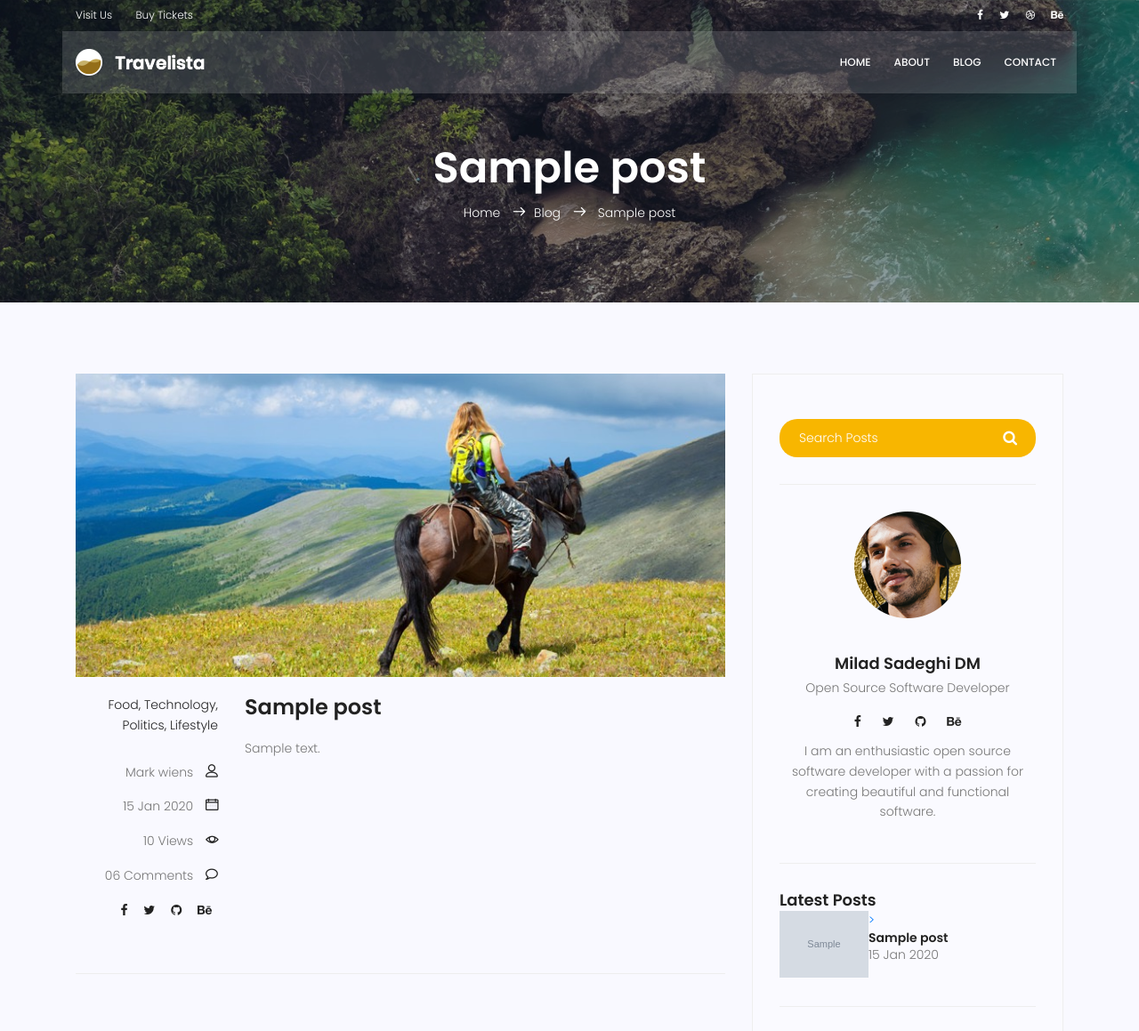
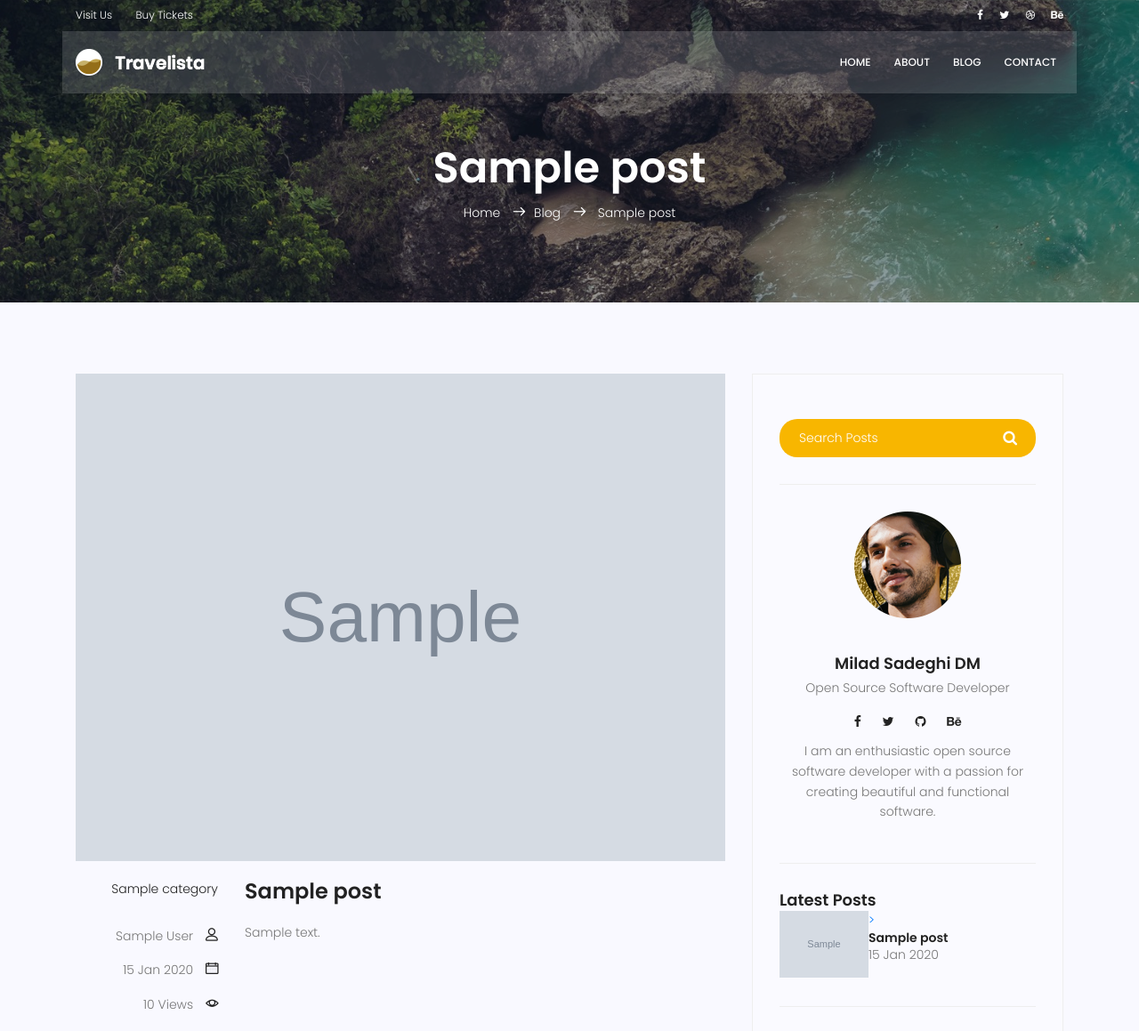
Before and after one commit to miladsade96/mydj, a Django app: page /blog/1 in a window 1280 px wide. Shown: the top 1159 px of the page at 89% size. Run offline with Django 3.2, Linux system fonts and the light colour scheme; tables that the repository leaves empty hold one stand-in row (values such as "Sample post"); grey boxes marked "Sample" are stand-in pictures; some libraries are stand-ins or nearby versions.

Commit message:
MAking blog-single.html more dynamic using template tags

```diff
--- a/templates/blog/blog-single.html
+++ b/templates/blog/blog-single.html
@@ -28,19 +28,21 @@
         <div class="single-post row">
           <div class="col-lg-12">
             <div class="feature-img">
-              <img class="img-fluid" src="{% static 'img/blog/feature-img1.jpg' %}" alt="" />
+              <img class="img-fluid" src="{{post.image.url}}" alt="" />
             </div>
           </div>
           <div class="col-lg-3 col-md-3 meta-details">
             <ul class="tags">
-              <li><a href="#">Food,</a></li>
-              <li><a href="#">Technology,</a></li>
-              <li><a href="#">Politics,</a></li>
-              <li><a href="#">Lifestyle</a></li>
+                {% for cat in post.category.all %}
+                    <li>
+                    <a href="{% url 'blog:category' cat_name=cat.name %}">{{cat.name}}</a> {% if not forloop.last %}, {% endif %}
+                    </li>
+                {% endfor %}
+
             </ul>
             <div class="user-details row">
               <p class="user-name col-lg-12 col-md-12 col-6">
-                <a href="#">Mark wiens</a> <span class="lnr lnr-user"></span>
+                <a href="{% url 'blog:author' author_username=post.author.username %}">{{post.author.get_full_name}}</a> <span class="lnr lnr-user"></span>
               </p>
               <p class="date col-lg-12 col-md-12 col-6">
                 <a href="#">{{post.published_date|date:"d M Y"}}</a>
```
